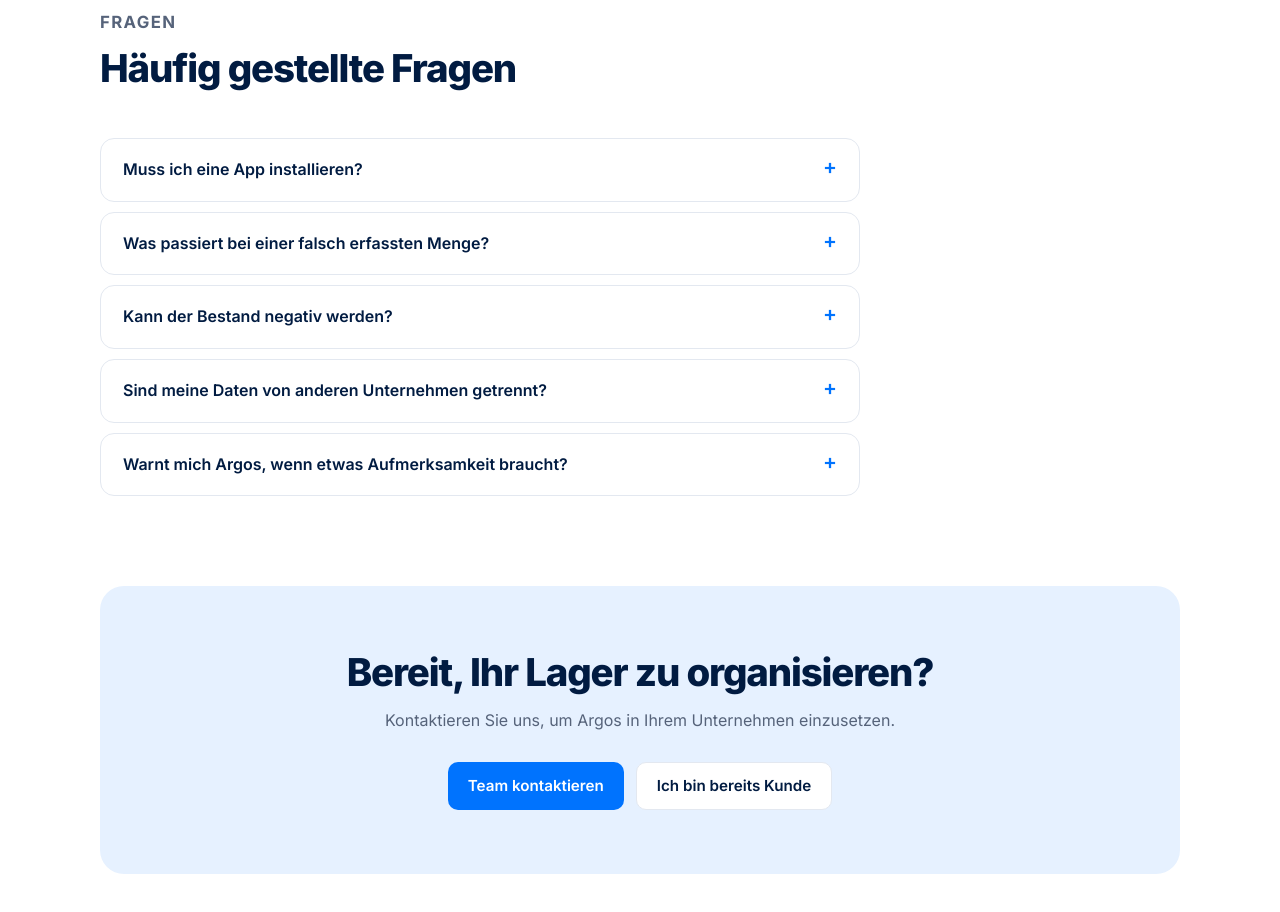
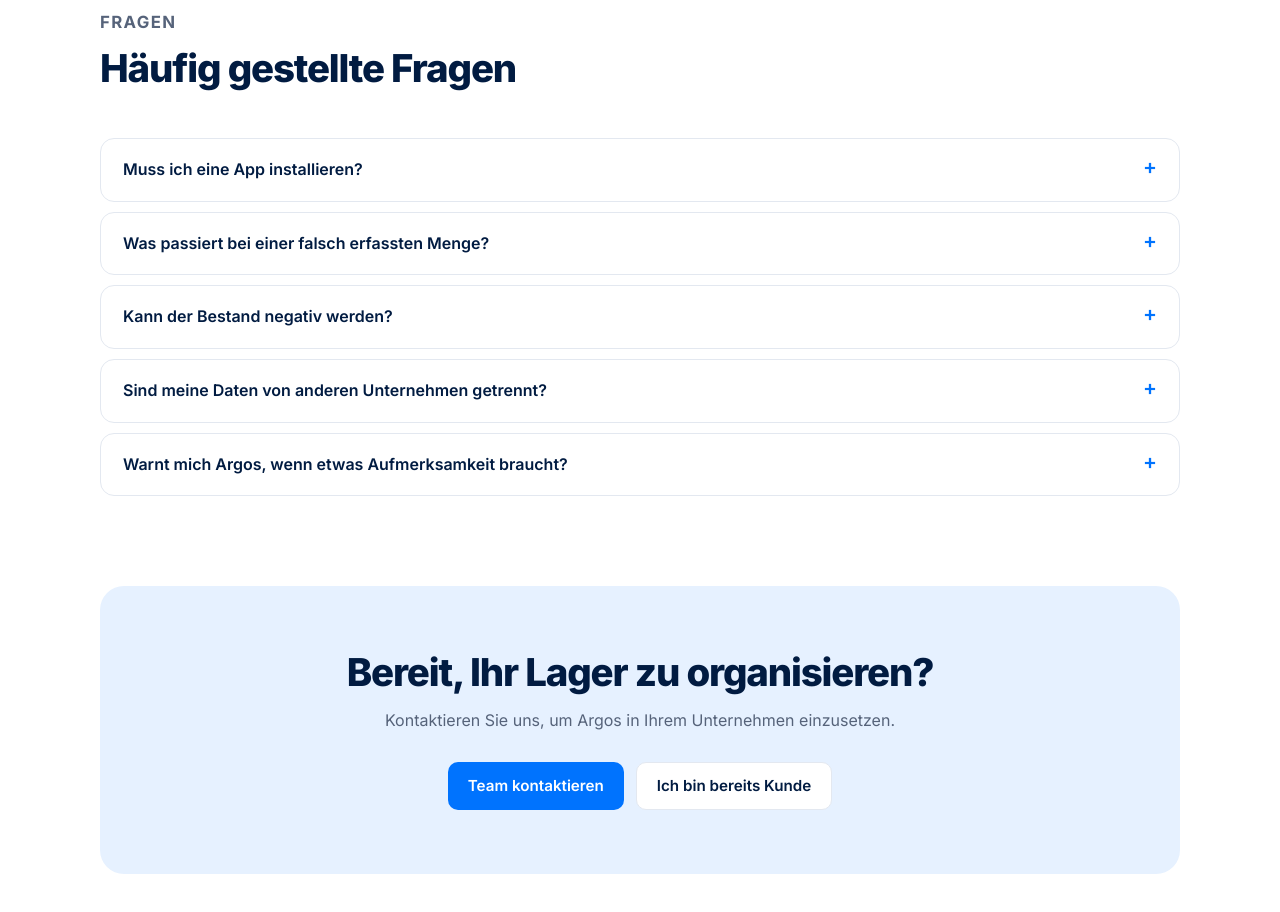
Before and after one commit to polifilho/argosapp.io-website, a plain HTML site: page index.html in a window 1280 px wide. Shown: the part 3200-4112 px from the top of the page. Drawn offline with Linux system fonts and the light colour scheme.

Commit message:
🐛 fix(faq): ajusta largura dos cards

```diff
--- a/styles.css
+++ b/styles.css
@@ -93,7 +93,6 @@ h2{font-size:clamp(1.7rem,3.5vw,2.4rem);line-height:1.15;letter-spacing:-.03em;f
 .role li::before{content:"✓";color:var(--brand);font-weight:700}
 
 /* FAQ */
-.faq{max-width:760px}
 details{background:var(--surface);border:1px solid var(--line);border-radius:14px;padding:18px 22px;margin-bottom:10px}
 summary{font-weight:600;cursor:pointer;list-style:none;display:flex;justify-content:space-between;gap:16px}
 summary::-webkit-details-marker{display:none}
```
